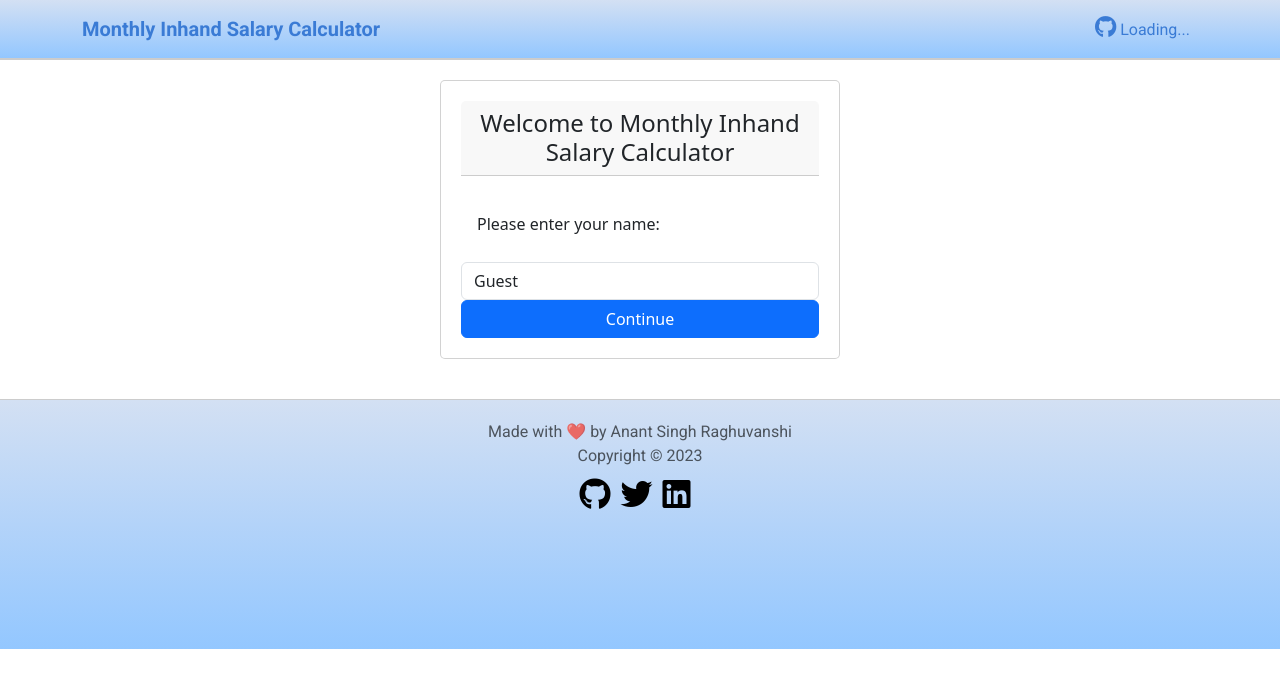
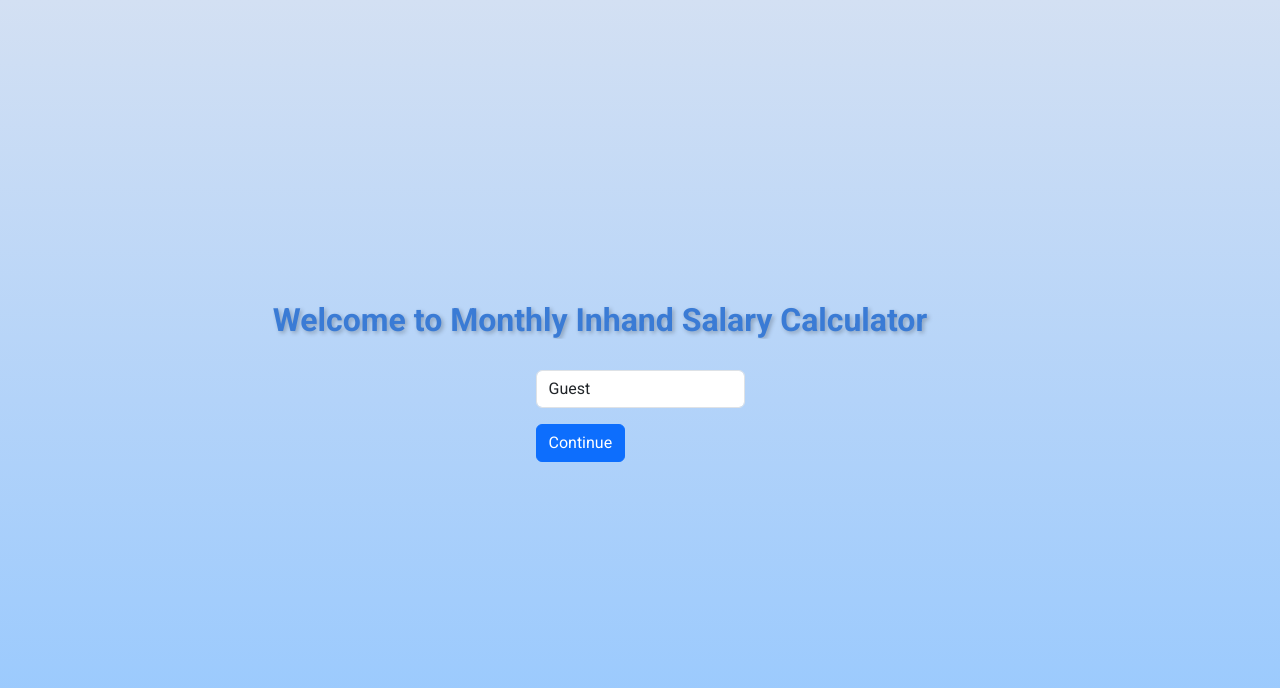
Before and after one commit to anantraghuvanshi/monthly-inhand-salary-calculator, an Angular app: page / in a window 1280 px wide. Shown: the top 688 px of the page. Built offline with nearby package versions, Linux system fonts and the light colour scheme; no server answers.

Commit message:
welcome page configured

```diff
--- a/src/app/app.component.html
+++ b/src/app/app.component.html
@@ -1,3 +1 @@
-<app-header></app-header>
 <router-outlet></router-outlet>
-<app-footer></app-footer>
--- a/src/app/welcome-page/welcome-page.component.css
+++ b/src/app/welcome-page/welcome-page.component.css
@@ -1,60 +1,69 @@
-.card {
-  background-color: #ffffff;
-  margin: 20px auto;
-  width: 400px;
-  padding: 20px;
-  border-radius: 5px;
+@import url('https://fonts.googleapis.com/css2?family=Roboto:wght@300;400;500;700&display=swap');
+
+.welcome-container {
+  position: relative;
+  display: flex;
+  flex-direction: column;
+  justify-content: center;
+  align-items: center;
+  height: 100vh;
+  font-family: 'Roboto', sans-serif;
+  background: #d3e0f3;
+  background-image: linear-gradient(to bottom, #d3e0f3, #b3d3f9, #93c7ff);
 }
 
-h1 {
-  text-align: center;
-  font-size: 24px;
-  margin-bottom: 20px;
+.typing-text {
+  position: absolute;
+  top: 40%;
+  left: 50%;
+  transform: translate(-50%, -50%);
+  font-size: 32px;
+  font-weight: 700;
+  color: #3A7BD5;
+  text-shadow: 2px 2px 4px rgba(0, 0, 0, 0.25);
+  white-space: nowrap;
+  overflow: hidden;
+  opacity: 0;
+  animation: typing 2.5s steps(48, end) forwards, fadeIn 2s 0.1s forwards;
 }
 
-p {
-  margin-bottom: 10px;
+@keyframes typing {
+  from { width: 0; }
+  to { width: 40ch; }
 }
 
-.floating-text {
-  position: fixed;
-  top: 50%;
-  left: 50%;
-  transform: translate(-50%, -50%);
-  font-size: 30px;
-  color: #ffffff;
-  text-align: center;
-  z-index: 100;
+@keyframes fadeIn {
+  to { opacity: 1; }
 }
 
-.input-box {
+.user-input {
   display: none;
-  animation: fadein 1s;
+  margin-top: 2rem;
 }
 
-@keyframes fadein {
+.user-input.visible {
+  display: block;
+  opacity: 0;
+  transform: translateY(30px);
+  animation: slideIn 1s 1s forwards ease-in-out, fadeIn 1s 1s forwards ease-in-out;
+}
+
+@keyframes slideIn {
   from {
+    transform: translateY(30px);
     opacity: 0;
   }
   to {
+    transform: translateY(0);
     opacity: 1;
   }
 }
 
-@media (max-width: 500px) {
-  .card {
-    width: 100%;
-  }
+@keyframes fadein {
+  from { opacity: 0; }
+  to   { opacity: 1; }
 }
 
-.btn-white {
-  background-color: #ffffff;
-  color: #007bff;
-  border: 1px solid #ccc;
-  padding: 10px;
-  margin-top: 10px;
+.form-control {
+  margin-bottom: 1rem;
 }
-
-.btn-animate {
-  animation: fadein 1s;
-}
--- a/src/app/welcome-page/welcome-page.component.html
+++ b/src/app/welcome-page/welcome-page.component.html
@@ -1,6 +1,8 @@
-<div class="card">
-  <h1 class="card-header">Welcome to Monthly Inhand Salary Calculator</h1>
-  <p class="card-body">Please enter your name:</p>
+<div class="welcome-container">
+  <div class="typing-container">
+    <h1 class="typing-text">Welcome to Monthly Inhand Salary Calculator</h1>
+  </div>
+  <div id="userInput" class="user-input">
     <input
       type="text"
       id="userName"
@@ -12,3 +14,4 @@
       Continue
     </button>
   </div>
+</div>
--- a/src/app/welcome-page/welcome-page.component.ts
+++ b/src/app/welcome-page/welcome-page.component.ts
@@ -13,6 +13,9 @@ export class WelcomeComponent implements OnInit {
 
   ngOnInit() {
     this.userName = localStorage.getItem('userName') || 'Guest';
+    setTimeout(() => {
+      document.getElementById('userInput')?.classList.add('visible');
+    }, 2000);
   }
 
   goToSalaryCalculator() {
```
Lines whose indentation alone changed are shown as unchanged.
